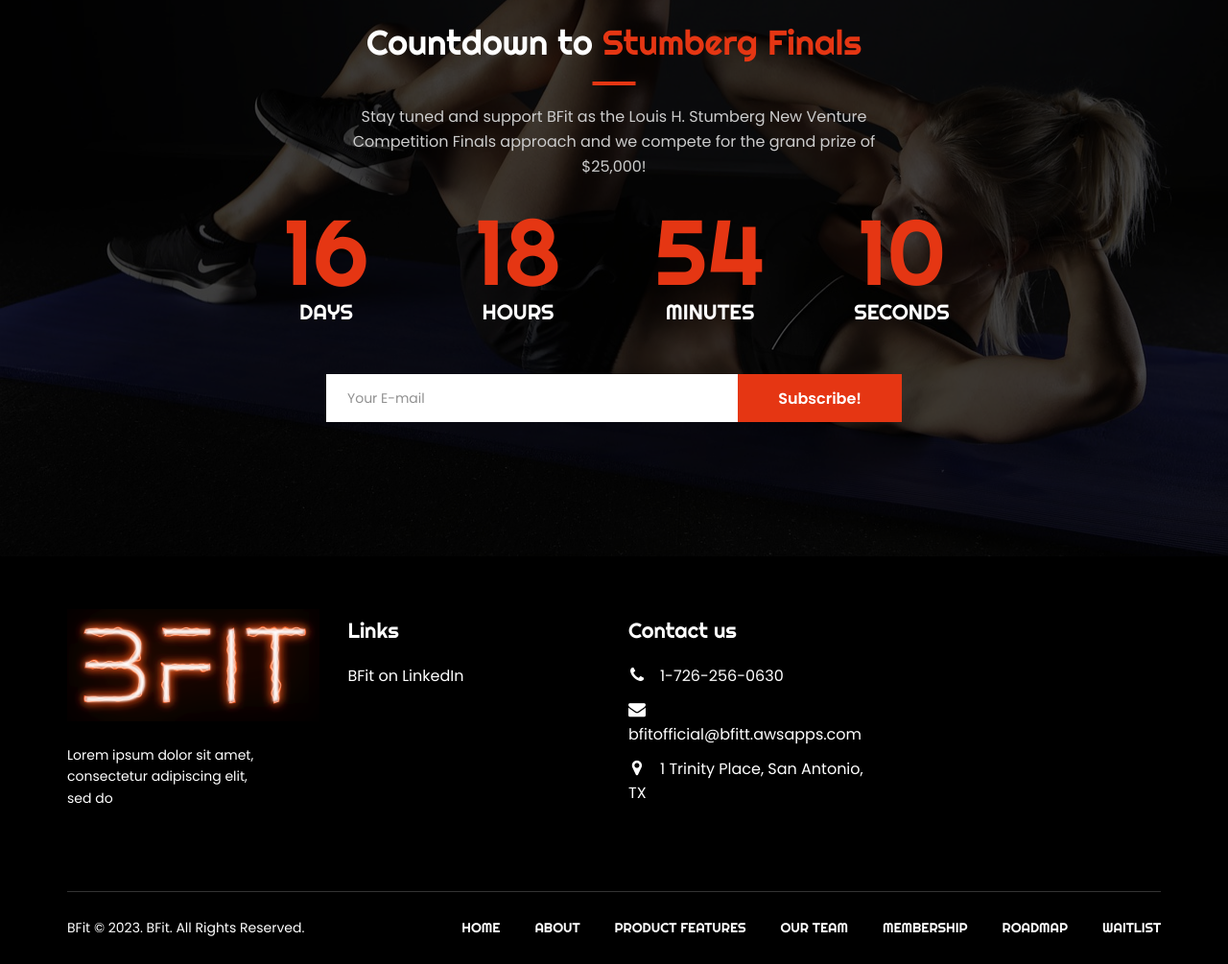
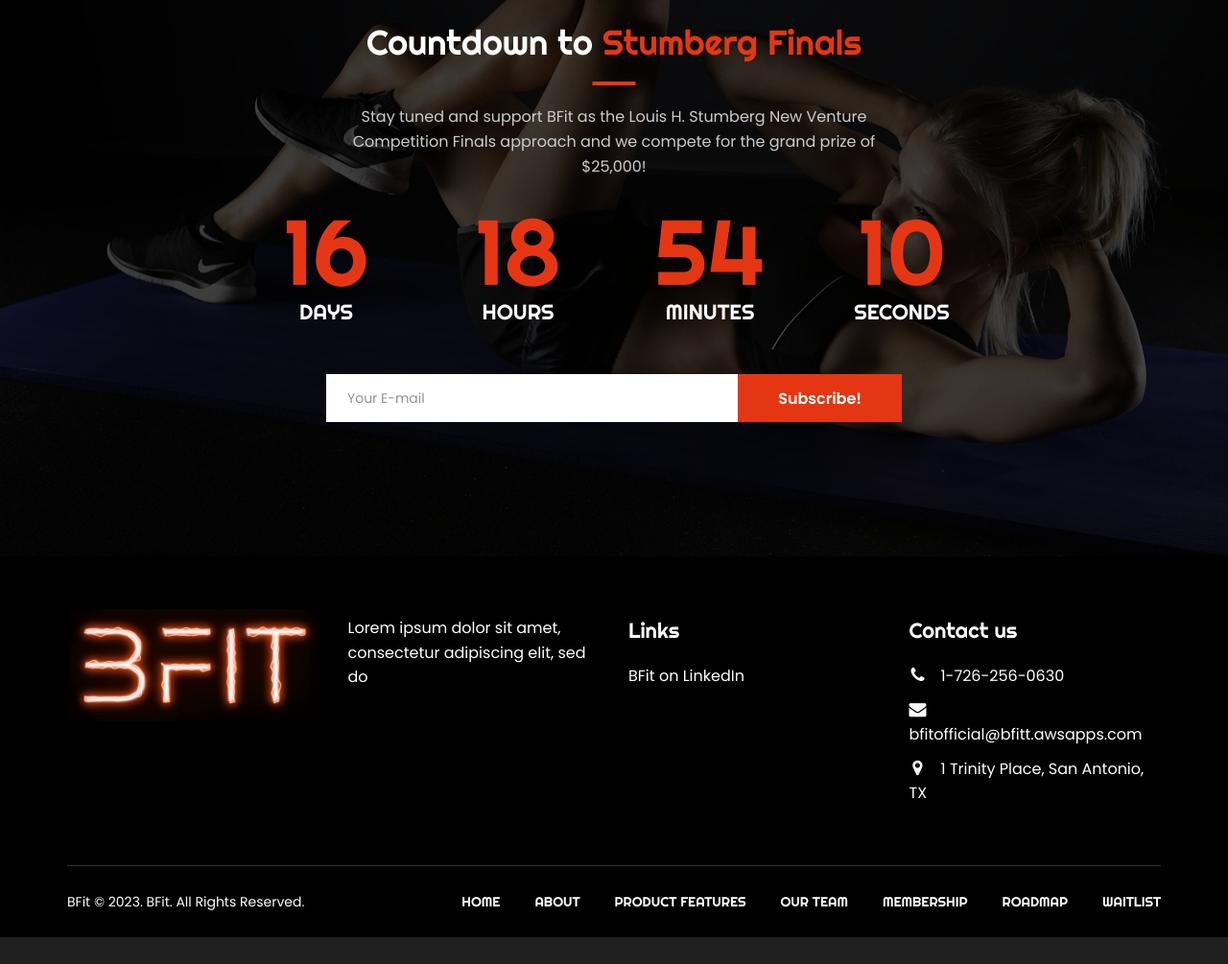
Before and after one commit to BFitBuild/LandingPage, a plain HTML site: page index.html in a window 1280 px wide. Shown: the part 6280-7285 px from the top of the page at 96% size. After the commit the page ends 7257 px from the top, so only its background shows below. Drawn offline with Linux system fonts and the light colour scheme.

Commit message:
small adjustment to footer

```diff
--- a/index.html
+++ b/index.html
@@ -487,6 +487,8 @@
 			<div class="row">
 				<div class="col-sm-6 col-lg-3 footer-item-logo">
 					<a href="index.html" class="logo-footer"><img src="assets/img/bfitelectric.png" alt="logo"></a>
+				</div>
+				<div class="col-sm-6 col-lg-3 footer-item">
 					<p>Lorem ipsum dolor sit amet, consectetur adipiscing elit, sed do</p>
 				</div>
 				<div class="col-sm-6 col-lg-3 footer-item footer-item-list">
```
